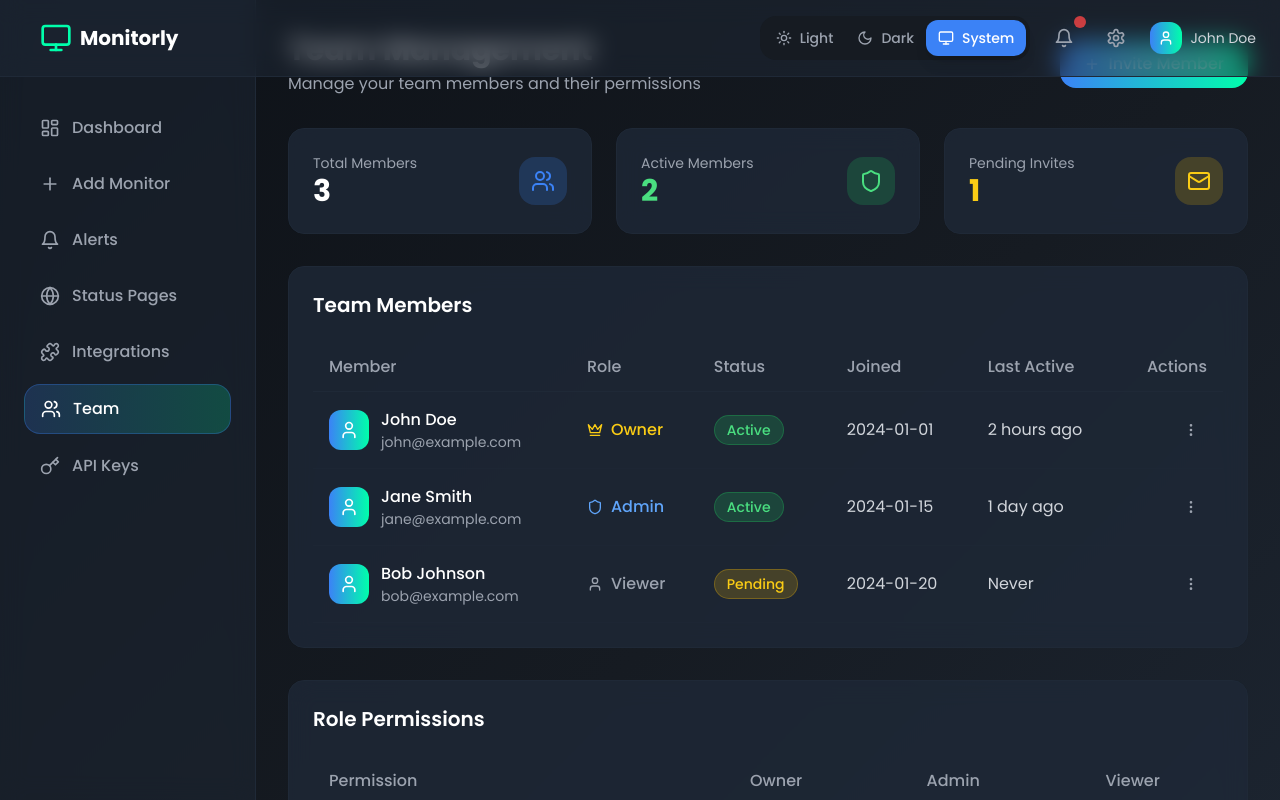
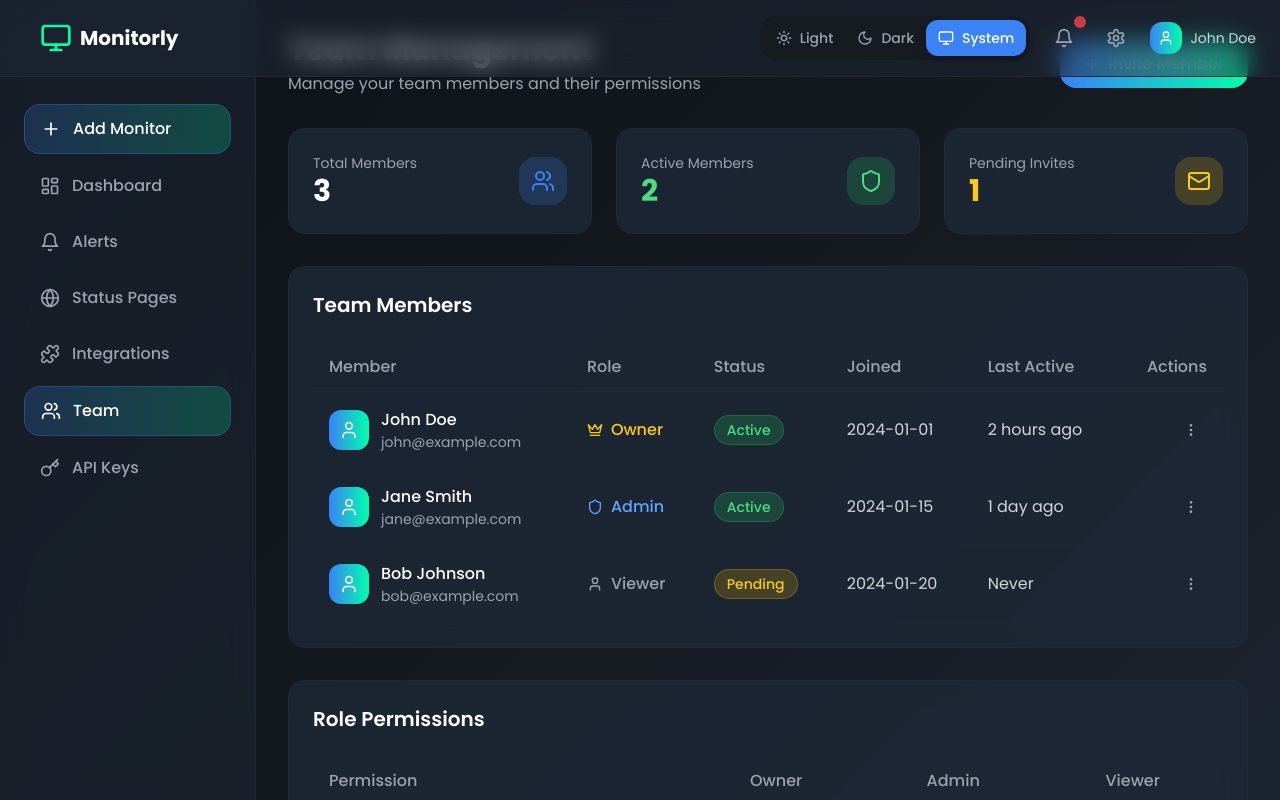
Before and after one commit to Saurabh13042004/monitorly, a React (Vite) app: page /team in a window 1280 px wide. Shown: the top 800 px of the page. Built offline with nearby package versions, Linux system fonts and the light colour scheme.

Commit message:
Fix Add Monitor Sidebar Link

```diff
--- a/src/components/Layout/Sidebar.tsx
+++ b/src/components/Layout/Sidebar.tsx
@@ -14,7 +14,6 @@ import {
 
 const navigation = [
   { name: 'Dashboard', href: '/dashboard', icon: LayoutDashboard },
-  { name: 'Add Monitor', href: '/add-monitor', icon: Plus },
   { name: 'Alerts', href: '/alerts', icon: Bell },
   { name: 'Status Pages', href: '/status-pages', icon: Globe },
   { name: 'Integrations', href: '/integrations', icon: Puzzle },
@@ -25,9 +24,10 @@ const navigation = [
 interface SidebarProps {
   isOpen: boolean;
   onClose: () => void;
+  onAddMonitor?: () => void;
 }
 
-export default function Sidebar({ isOpen, onClose }: SidebarProps) {
+export default function Sidebar({ isOpen, onClose, onAddMonitor }: SidebarProps) {
   const location = useLocation();
 
   return (
@@ -54,6 +54,20 @@ export default function Sidebar({ isOpen, onClose }: SidebarProps) {
 
         <nav className="p-6">
           <ul className="space-y-2">
+            {/* Add Monitor Button */}
+            <li>
+              <button
+                onClick={() => {
+                  onAddMonitor?.();
+                  onClose();
+                }}
+                className="flex items-center space-x-3 px-4 py-3 rounded-2xl transition-all w-full text-left bg-gradient-to-r from-primary/20 to-secondary/20 text-white border border-primary/30 hover:border-primary/50 hover:shadow-lg hover:shadow-primary/10"
+              >
+                <Plus className="h-5 w-5" />
+                <span className="font-medium">Add Monitor</span>
+              </button>
+            </li>
+
             {navigation.map((item) => {
               const isActive = location.pathname === item.href;
               return (
--- a/src/pages/DashboardPage.tsx
+++ b/src/pages/DashboardPage.tsx
@@ -62,6 +62,10 @@ export default function DashboardPage() {
     setSidebarOpen(false);
   };
 
+  const handleAddMonitor = () => {
+    setShowAddModal(true);
+  };
+
   const handleMonitorAction = (action: string, monitorName: string) => {
     addToast({
       type: 'success',
@@ -82,7 +86,7 @@ export default function DashboardPage() {
     return (
       <div>
         <Navbar onToggleSidebar={toggleSidebar} sidebarOpen={sidebarOpen} />
-        <Sidebar isOpen={sidebarOpen} onClose={closeSidebar} />
+        <Sidebar isOpen={sidebarOpen} onClose={closeSidebar} onAddMonitor={handleAddMonitor} />
 
         <div className={`pt-20 p-4 lg:p-8 transition-all duration-300 ${sidebarOpen ? 'lg:ml-64' : 'lg:ml-0'}`}>
           <div className="max-w-7xl mx-auto">
@@ -122,7 +126,7 @@ export default function DashboardPage() {
   return (
     <div>
       <Navbar onToggleSidebar={toggleSidebar} sidebarOpen={sidebarOpen} />
-      <Sidebar isOpen={sidebarOpen} onClose={closeSidebar} />
+      <Sidebar isOpen={sidebarOpen} onClose={closeSidebar} onAddMonitor={handleAddMonitor} />
 
       <div className={`pt-20 p-4 lg:p-8 transition-all duration-300 ${sidebarOpen ? 'lg:ml-64' : 'lg:ml-0'}`}>
         <div className="max-w-7xl mx-auto">
@@ -132,7 +136,7 @@ export default function DashboardPage() {
               <h1 className="text-3xl font-bold text-white">Dashboard</h1>
               <p className="text-gray-400 mt-1">Monitor your websites and services</p>
             </div>
-            <Button onClick={() => setShowAddModal(true)}>
+            <Button onClick={handleAddMonitor}>
               <Plus className="h-4 w-4 mr-2" />
               Add Monitor
             </Button>
```
